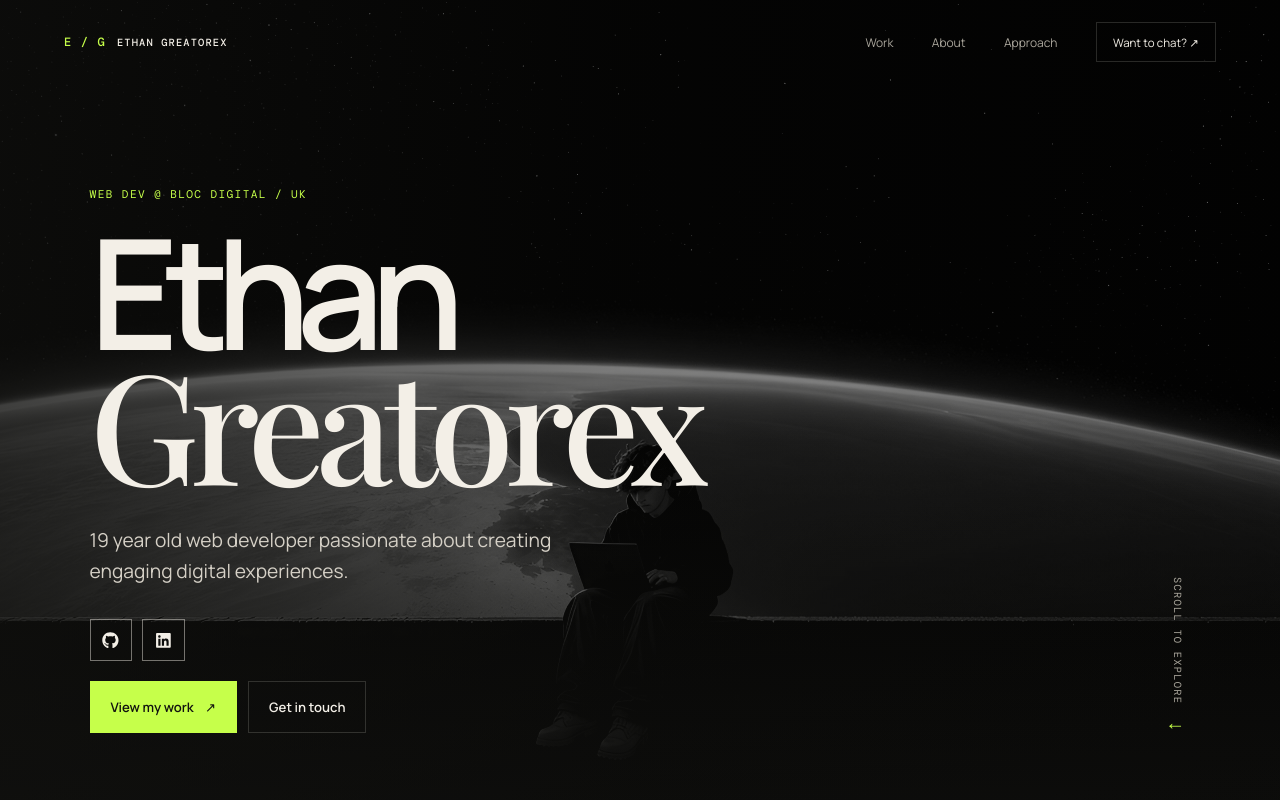
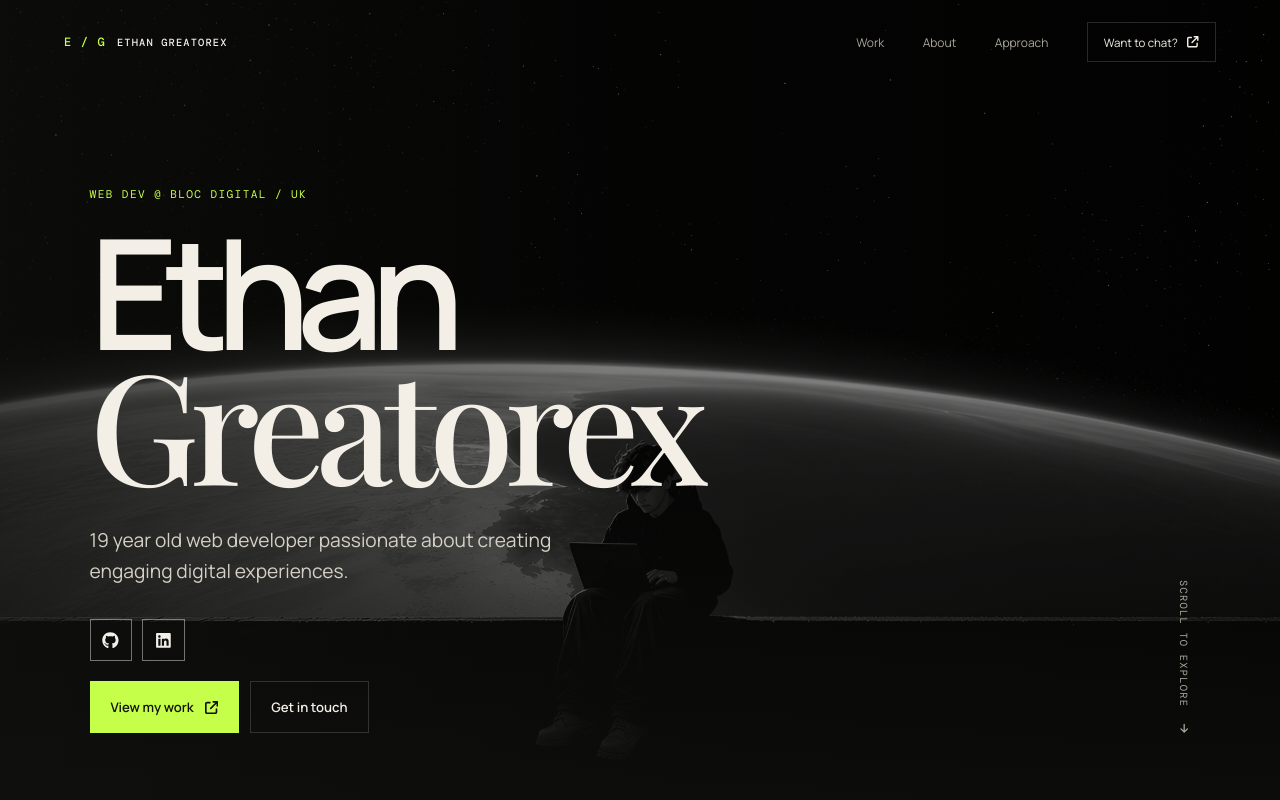
Before and after one commit to EthanGreatorex/EthanPortfolio, a React (Vite) app: page / in a window 1280 px wide. Shown: the top 800 px of the page. Built offline with nearby package versions, Linux system fonts and the light colour scheme; a web font is replaced by a local one.

Commit message:
Updated svgs

```diff
--- a/src/components/Contact.css
+++ b/src/components/Contact.css
@@ -82,6 +82,9 @@
   gap: 1rem;
 }
 .contact-socials a {
+  display: inline-flex;
+  align-items: center;
+  gap: 0.35rem;
   color: #11110f;
   border-bottom: 1px solid rgba(17, 17, 15, 0.5);
   transition: opacity 0.2s;
--- a/src/components/Contact.jsx
+++ b/src/components/Contact.jsx
@@ -1,8 +1,8 @@
 import { motion } from "framer-motion";
+import { FaArrowUpRightFromSquare } from "react-icons/fa6";
 import "./Contact.css";
 
 const MotionSection = motion.section;
-const MotionSpan = motion.span;
 const MotionA = motion.a;
 
 export default function Contact() {
@@ -42,7 +42,7 @@ export default function Contact() {
             whileHover={{ x: 5 }}
             whileTap={{ scale: 0.97 }}
           >
-            eggreatorex@icloud.com <b aria-hidden>↗</b>
+            eggreatorex@icloud.com <FaArrowUpRightFromSquare aria-hidden="true" />
           </MotionA>
           <MotionA
             href="mailto:eggreatorex@icloud.com"
@@ -50,7 +50,7 @@ export default function Contact() {
             whileHover={{ x: 5 }}
             whileTap={{ scale: 0.97 }}
           >
-            Send a message <span aria-hidden>↗</span>
+            Send a message <FaArrowUpRightFromSquare aria-hidden="true" />
           </MotionA>
           <div className="contact-panel-footer">
             <span>Find me online</span>
@@ -60,14 +60,14 @@ export default function Contact() {
                 target="_blank"
                 rel="noopener noreferrer"
               >
-                GitHub ↗
+                GitHub <FaArrowUpRightFromSquare aria-hidden="true" />
               </a>
               <a
                 href="https://www.linkedin.com/in/ethan-greatorex/"
                 target="_blank"
                 rel="noopener noreferrer"
               >
-                LinkedIn ↗
+                LinkedIn <FaArrowUpRightFromSquare aria-hidden="true" />
               </a>
             </div>
           </div>
--- a/src/components/Header.css
+++ b/src/components/Header.css
@@ -46,10 +46,17 @@
   display: none;
 }
 .header-cta {
+  display: inline-flex;
+  align-items: center;
+  gap: 0.6rem;
   padding: 0.7rem 1rem;
   border: 1px solid var(--border);
   font-size: 0.72rem;
   transition: all 0.2s;
+}
+.header-cta svg {
+  display: block;
+  flex: none;
 }
 .header-cta:hover {
   color: #11110f;
--- a/src/components/Header.jsx
+++ b/src/components/Header.jsx
@@ -1,5 +1,6 @@
 import { useEffect, useState, useRef } from "react";
 import { motion } from "framer-motion";
+import { FaArrowUpRightFromSquare } from "react-icons/fa6";
 import "./Header.css";
 
 const MotionHeader = motion.header;
@@ -77,7 +78,7 @@ export default function Header() {
           className="header-cta"
           onClick={() => setMenuOpen(false)}
         >
-          Want to chat? <span aria-hidden>↗</span>
+          Want to chat? <FaArrowUpRightFromSquare aria-hidden="true" />
         </a>
       </nav>
 
--- a/src/components/Hero.jsx
+++ b/src/components/Hero.jsx
@@ -1,6 +1,6 @@
 import heroImage from "../../images/upscaled-space-bg.jpg";
 import { motion } from "framer-motion";
-import { FaGithub, FaLinkedin } from "react-icons/fa";
+import { FaArrowDown, FaArrowUpRightFromSquare, FaGithub, FaLinkedin } from "react-icons/fa6";
 import "./Hero.css";
 
 const MotionDiv = motion.div;
@@ -92,7 +92,7 @@ export default function Hero() {
             whileHover={{ y: -3 }}
             whileTap={{ scale: 0.97 }}
           >
-            View my work <span aria-hidden>↗</span>
+            View my work <FaArrowUpRightFromSquare aria-hidden="true" />
           </MotionA>
           <MotionA
             href="#contact"
@@ -110,7 +110,7 @@ export default function Hero() {
         aria-label="Scroll to selected work"
       >
         <span>Scroll to explore</span>
-        <b>↓</b>
+        <FaArrowDown aria-hidden="true" />
       </a>
     </section>
   );
--- a/src/components/Projects.jsx
+++ b/src/components/Projects.jsx
@@ -7,6 +7,7 @@ import {
   FaHtml5,
   FaFlask,
   FaNodeJs,
+  FaArrowUpRightFromSquare,
 } from "react-icons/fa6";
 import { SiExpress, SiPrisma, SiPostgresql } from "react-icons/si";
 import { createElement, useRef } from "react";
@@ -197,7 +198,7 @@ function TiltCard({ project, index }) {
         <div className="project-card-image-wrap">
           <img src={project.image} alt="" className="project-card-image" />
           <span className="project-card-arrow" aria-hidden>
-            ↗
+            <FaArrowUpRightFromSquare />
           </span>
         </div>
         <div className="project-card-inner">
--- a/src/index.css
+++ b/src/index.css
@@ -85,6 +85,15 @@ section {
     color 0.3s,
     border-color 0.3s;
 }
+.btn svg,
+.hero-social-link svg,
+.hero-scroll-hint svg,
+.project-card-arrow svg,
+.contact-email svg,
+.contact-socials a svg {
+  display: block;
+  flex: none;
+}
 .btn--primary {
   background: var(--accent);
   border-color: var(--accent);
```
